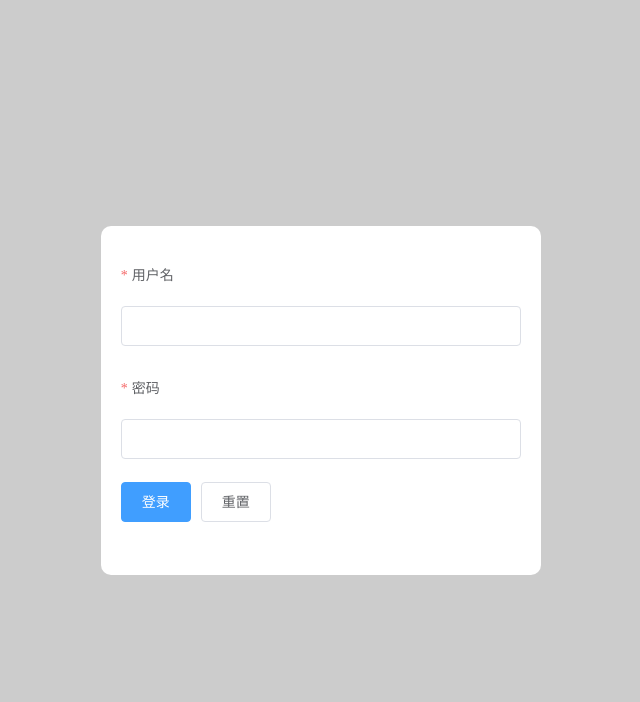
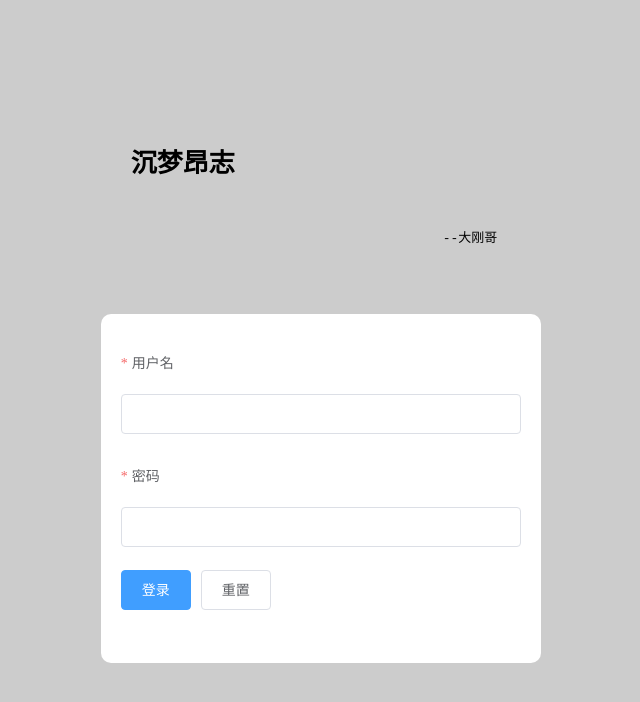
Before and after one commit to ShenGangOMG/vue-, a Vue app: page /#/login in a window 1280 px wide. Shown: the top 702 px of the page, without its empty margins (326-966 px from the left). Built offline with nearby package versions, Linux system fonts and the light colour scheme.

Commit message:
给登录页面添了个头

```diff
--- a/src/views/Login.vue
+++ b/src/views/Login.vue
@@ -6,6 +6,11 @@
     <!-- el-col 布局组件 列组件 -->
     <!-- span 属性用来设置当前列所占格数 -->
     <el-col :xs="14" :sm="12" :md="10" :lg="8" :xl="6">
+      <pre class="pre_box">
+      <h1>沉梦昂志</h1>
+
+                                        --大刚哥
+    </pre>
       <!-- 表单内容 -->
       <el-form
         ref="loginForm"
@@ -116,4 +121,9 @@ export default {
   padding: 30px 20px;
   min-width: 400px;
 }
+.pre_box {
+  position: relative;
+  top: -40px;
+  right: -30px;
+}
 </style>
```
